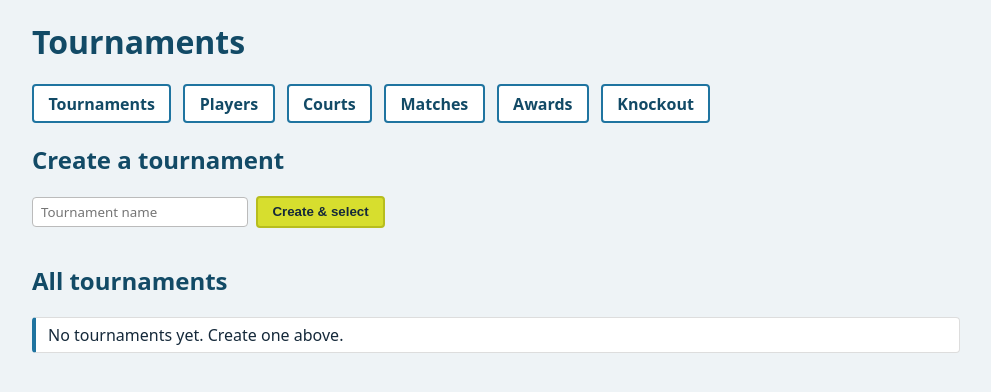
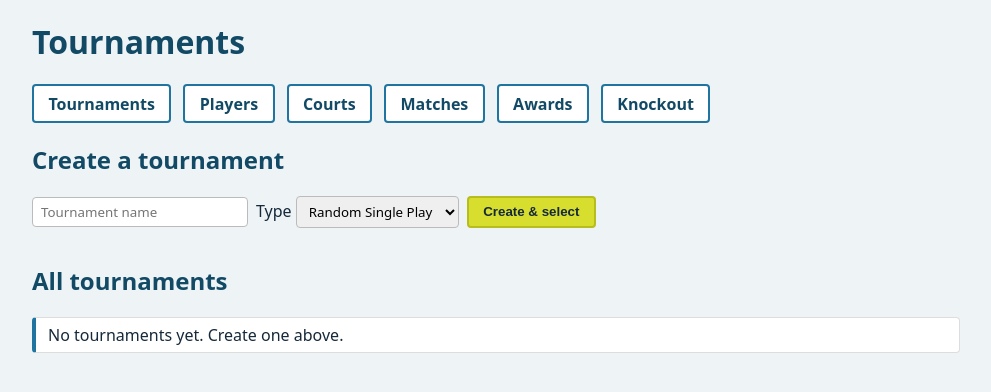
Before and after one commit to paulinemlchan/dinkEngine, a Flask app: page /admin/tournaments in a window 1280 px wide. Shown: the part 190-582 px from the top of the page, without its empty margins (144-1135 px from the left). Run offline with Flask 3, Linux system fonts and the light colour scheme; the visitor is signed in with stand-in values (Sample User, id 1); data that the repository does not hold is empty.

Commit message:
Add tournament types: Random Single Play and Random Group Play
Admins choose the type when creating a tournament; it is shown in the admin and public lists and next to the active tournament. Existing tournaments become Random Single Play via a play_type column added at startup. The Randomizer stays with Random Single Play and is hidden/blocked for Random Group Play, whose behaviour is still to be defined.

Co-authored-by: Copilot <223556219+Copilot@users.noreply.github.com>

```diff
--- a/config.py
+++ b/config.py
@@ -24,6 +24,9 @@ SUPERUSER_ACCOUNTS = [
 DATABASE = os.environ.get("DATABASE", os.path.join(os.path.dirname(__file__), "dinkengine.sqlite3"))
 
 MAX_PLAYERS = 32
+
+# Tournament types, chosen when a tournament is created. Existing tournaments are "single".
+PLAY_TYPES = {"single": "Random Single Play", "group": "Random Group Play"}
 MAX_COURTS = 20
 MAX_MATCHES_PER_COURT = 5
 MAX_EXCEPTIONS = 5
--- a/db.py
+++ b/db.py
@@ -49,6 +49,8 @@ def _migrate(db):
         db.execute("ALTER TABLE tournaments ADD COLUMN theme TEXT NOT NULL DEFAULT 'normal'")
     if "banner_filename" not in tournament_columns:
         db.execute("ALTER TABLE tournaments ADD COLUMN banner_filename TEXT")
+    if "play_type" not in tournament_columns:
+        db.execute("ALTER TABLE tournaments ADD COLUMN play_type TEXT NOT NULL DEFAULT 'single'")
 
     slam_columns = {row["name"] for row in db.execute("PRAGMA table_info(slam_matches)")}
     if "server_name" not in slam_columns:
--- a/routes/admin.py
+++ b/routes/admin.py
@@ -90,10 +90,13 @@ def tournaments():
 
         if action == "create":
             name = request.form.get("name", "").strip()
+            play_type = request.form.get("play_type", "single")
             if not name:
                 flash("Tournament name cannot be empty.", "error")
+            elif play_type not in current_app.config["PLAY_TYPES"]:
+                flash("Choose a tournament type.", "error")
             else:
-                cur = db.execute("INSERT INTO tournaments (name) VALUES (?)", (name,))
+                cur = db.execute("INSERT INTO tournaments (name, play_type) VALUES (?, ?)", (name, play_type))
                 db.commit()
                 session["tournament_id"] = cur.lastrowid
                 flash(f"Tournament '{name}' created and selected.", "success")
@@ -462,6 +465,9 @@ def randomizer():
     if session.get("is_superuser"):
         flash("Superusers cannot access the Randomizer.", "error")
         return redirect(url_for("admin.tournaments"))
+    if g.tournament["play_type"] != "single":
+        flash("The Randomizer is only for Random Single Play tournaments.", "error")
+        return redirect(url_for("admin.players"))
 
     db = get_db()
     tournament_id = g.tournament["id"]
--- a/schema.sql
+++ b/schema.sql
@@ -1,6 +1,7 @@
 CREATE TABLE IF NOT EXISTS tournaments (
     id INTEGER PRIMARY KEY AUTOINCREMENT,
     name TEXT NOT NULL,
+    play_type TEXT NOT NULL DEFAULT 'single',
     theme TEXT NOT NULL DEFAULT 'normal',
     banner_filename TEXT,
     created_at TEXT NOT NULL DEFAULT (datetime('now'))
--- a/static/css/style.css
+++ b/static/css/style.css
@@ -86,6 +86,16 @@ h2 { color: var(--color-blue-dark); }
 .awards-header h1 { margin-bottom: 0.25rem; }
 .awards-badge { height: 96px; width: 96px; border-radius: 50%; object-fit: cover; flex-shrink: 0; }
 .awards-description { margin: 0; font-style: italic; color: var(--color-navy-text); }
+.play-type-tag {
+  display: inline-block;
+  background: var(--color-blue-dark);
+  color: #fff;
+  border-radius: 3px;
+  padding: 0 0.4rem;
+  font-size: 0.8rem;
+  font-weight: 600;
+  vertical-align: middle;
+}
 .write-in-option { display: flex; flex-wrap: wrap; align-items: center; gap: 0.5rem; }
 .write-in-option input[type="text"] { flex: 1 1 12rem; max-width: 20rem; }
 .admin-tabs {
--- a/templates/admin/_nav.html
+++ b/templates/admin/_nav.html
@@ -3,10 +3,10 @@
   <a href="{{ url_for('admin.players') }}">Players</a>
   <a href="{{ url_for('admin.courts') }}">Courts</a>
   <a href="{{ url_for('admin.matches') }}">Matches</a>
-  {% if not session.get('is_superuser') %}
+  {% if not session.get('is_superuser') and (not tournament or tournament.play_type == 'single') %}
     <a href="{{ url_for('admin.randomizer') }}">Randomizer</a>
   {% endif %}
   <a href="{{ url_for('admin.awards') }}">Awards</a>
   <a href="{{ url_for('admin.knockout') }}">Knockout</a>
 </nav>
-{% if tournament %}<p class="active-tournament">Managing tournament: <strong>{{ tournament.name }}</strong></p>{% endif %}
+{% if tournament %}<p class="active-tournament">Managing tournament: <strong>{{ tournament.name }}</strong> ({{ config.PLAY_TYPES.get(tournament.play_type, tournament.play_type) }})</p>{% endif %}
--- a/templates/admin/tournaments.html
+++ b/templates/admin/tournaments.html
@@ -7,6 +7,13 @@
 <form method="post" class="inline-form">
   <input type="hidden" name="action" value="create">
   <input type="text" name="name" placeholder="Tournament name" maxlength="120" required>
+  <label>Type
+    <select name="play_type">
+      {% for value, label in config.PLAY_TYPES.items() %}
+        <option value="{{ value }}">{{ label }}</option>
+      {% endfor %}
+    </select>
+  </label>
   <button type="submit">Create &amp; select</button>
 </form>
 
@@ -22,6 +29,7 @@
           <button type="submit">Rename</button>
         </form>
         {% if t.id == active_tournament_id %}<strong>(active)</strong>{% endif %}
+        <span class="play-type-tag">{{ config.PLAY_TYPES.get(t.play_type, t.play_type) }}</span>
         <label>Theme
           <select name="theme" form="theme-form-{{ t.id }}">
             {% for theme in themes %}
--- a/templates/public/tournaments.html
+++ b/templates/public/tournaments.html
@@ -4,7 +4,7 @@
 <ul class="player-list">
   {% for t in tournaments %}
     <li>
-      <span>{{ t.name }}</span>
+      <span>{{ t.name }} <span class="play-type-tag">{{ config.PLAY_TYPES.get(t.play_type, t.play_type) }}</span></span>
       <span class="tournament-actions">
         <a href="{{ url_for('public.scoring', tournament_id=t.id) }}">Scoring</a>
         <a href="{{ url_for('public.rankings', tournament_id=t.id) }}">Rankings</a>
```
Also changed, not shown: README.md.
